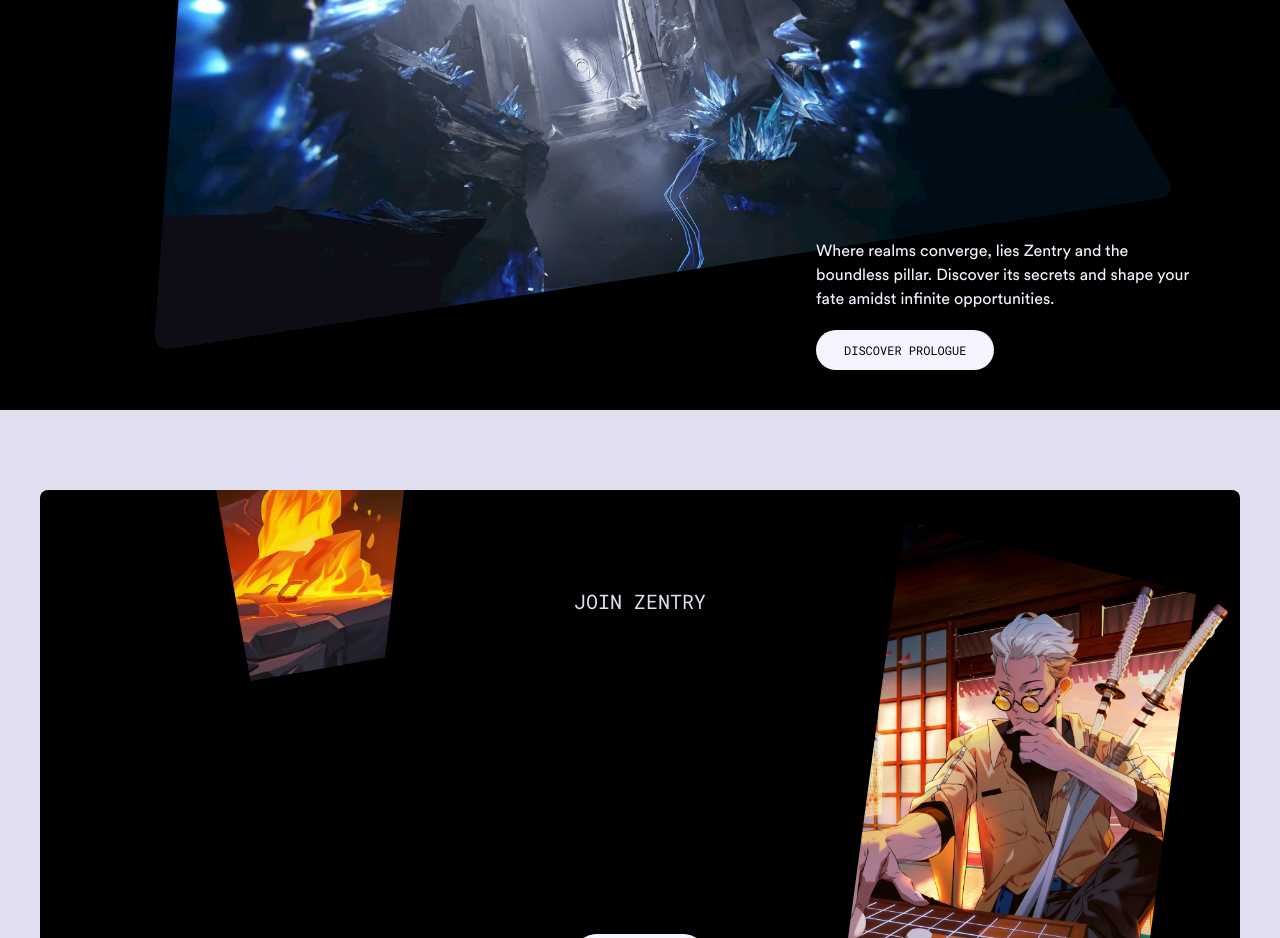
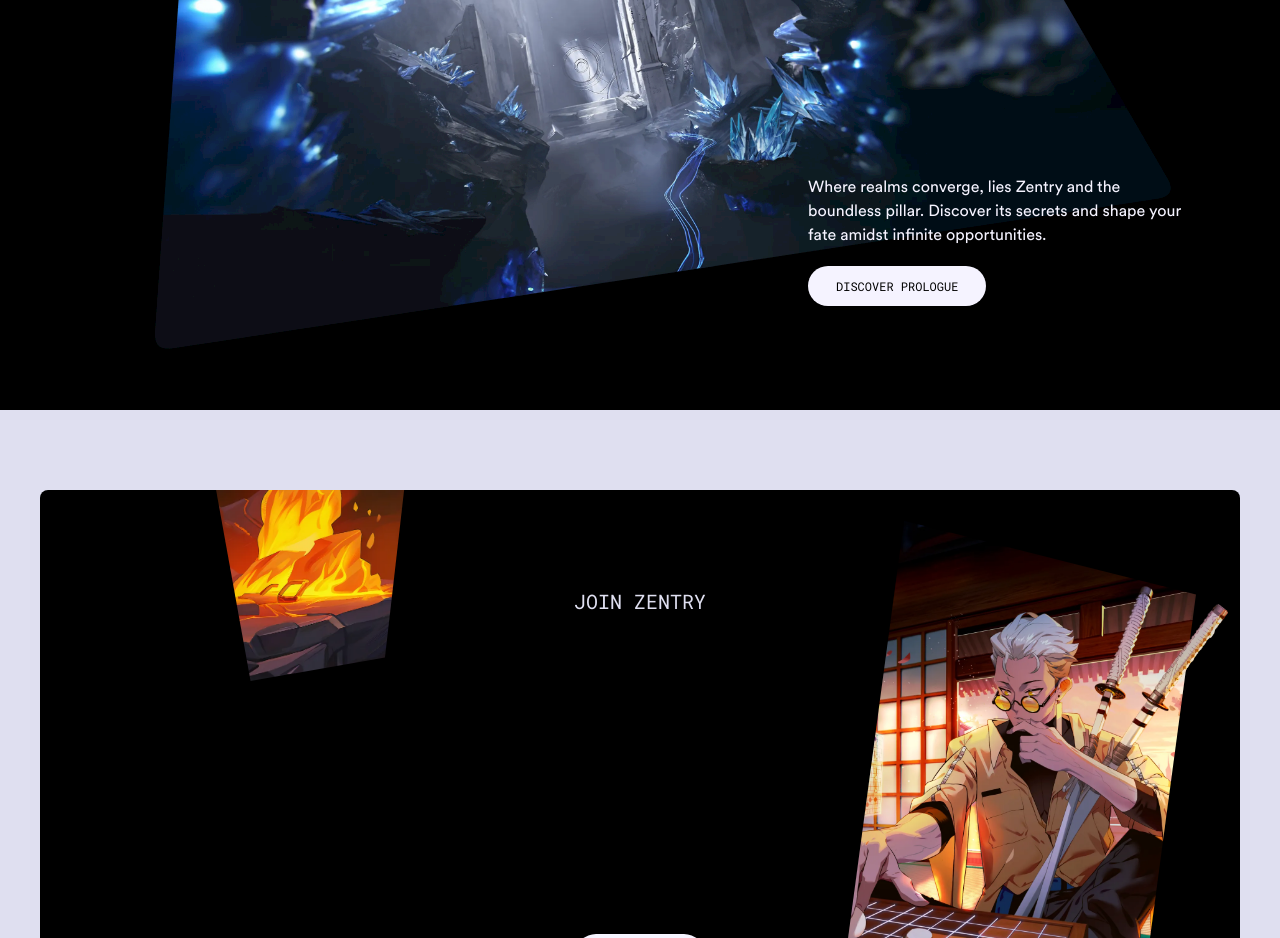
Before and after one commit to cyy963/award-winning-website, a React (Vite) app: page / in a window 1280 px wide. Shown: the part 5280-6218 px from the top of the page. Built offline with nearby package versions, Linux system fonts and the light colour scheme; a web font is replaced by a local one.

Commit message:
adjust: index.css, story comp

```diff
--- a/src/components/Story.jsx
+++ b/src/components/Story.jsx
@@ -103,7 +103,7 @@
           </div>
         </div>
 
-        <div className="absolute md:bottom-6 bottom-36 md:right-[5%] z-50 flex w-full justify-center md:justify-end max-md:flex p-4">
+        <div className="absolute md:bottom-[10%] bottom-36 md:right-[5%] z-50 flex w-full justify-center md:justify-end max-md:flex p-6">
           <div className="flex h-full w-fit flex-col items-center md:items-start">
             <p className="mt-3 max-w-sm text-center font-circular-web text-violet-50 md:text-start">
               Where realms converge, lies Zentry and the boundless pillar.
--- a/src/index.css
+++ b/src/index.css
@@ -77,7 +77,7 @@
   }
 
   .about-image {
-    @apply absolute left-1/2 top-0 z-20 h-[100dvh] w-96 origin-center -translate-x-1/2 overflow-hidden rounded-3xl md:w-[30vw];
+    @apply absolute left-1/2 top-0 z-20 h-[100dvh] w-[30vw] origin-center -translate-x-1/2 overflow-hidden rounded-3xl md:w-[30vw];
   }
 
   .animated-title {
```
